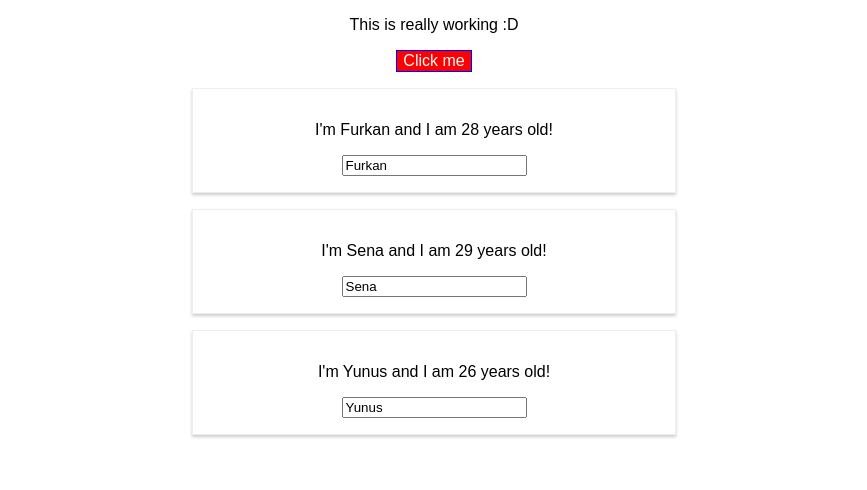
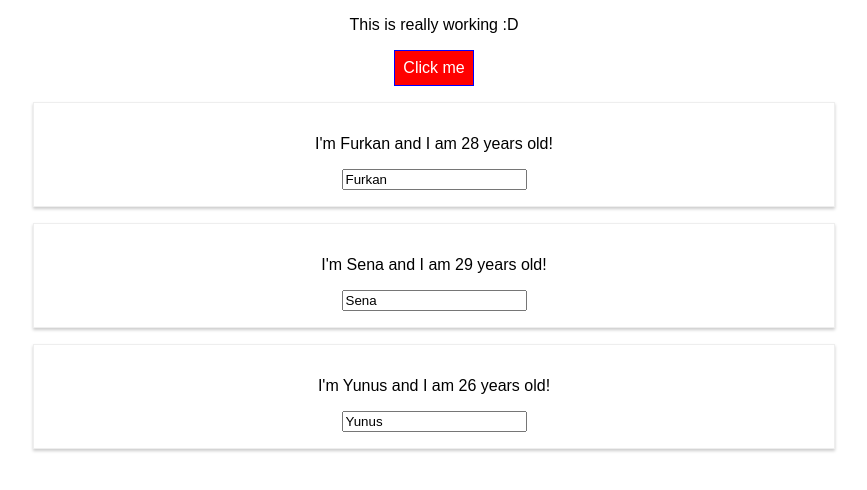
Before and after one commit to RoyalDevGit/Blog, a React (Create React App) app: page / in a window 1280 px wide. Shown: the top 490 px of the page, without its empty margins (206-1073 px from the left). Built offline with nearby package versions, Linux system fonts and the light colour scheme.

Commit message:
back to normal code

```diff
--- a/src/App.js
+++ b/src/App.js
@@ -1,6 +1,5 @@
 import React, { Component } from 'react';
 import './App.css';
-import Radium, { StyleRoot } from 'radium';
 import Person from './Person/Person';
 
 class App extends Component {
@@ -49,11 +48,8 @@ class App extends Component {
       color: 'white',
       font: 'inherit',
       border: '1px solid blue',
-      padding: '8x',
-      ':hover': {
-        backgroundColor: 'lightgreen',
-        color: 'black'
-      }
+      cursor: 'pointer',
+      padding: '8px'
     };
     let persons = null;
 
@@ -77,10 +73,7 @@ class App extends Component {
       );
 
       style.backgroundColor = 'red';
-      style[':hover'] = {
-        backgroundColor: 'salmon',
-        color: 'black'
-      }
+
     }
 
     const classes = [];
@@ -92,17 +85,17 @@ class App extends Component {
     }
 
     return (
-      <StyleRoot>
+
       <div className="App" >
         <p className={classes.join(' ')}>This is really working :D </p>
         <button style={style}
           onClick={this.togglePersonHandler}>Click me</button>
         {persons}
       </div>
-      </StyleRoot>
+
     );
   }
   // return React.createElement('div', {className: 'App'}, React.createElement('h1', null, 'Does this work now?'));
 }
 
-export default Radium(App);
+export default App;
--- a/src/Person/Person.js
+++ b/src/Person/Person.js
@@ -1,15 +1,8 @@
 import React from 'react';
 import './Person.css';
-import Radium from 'radium';
 const person = (props) => {
-
-    const style = {
-        '@media (min-width: 500px)': {
-            width: '450px'
-        }
-    }
     return (
-        <div className="Person" style={style}>
+        <div className="Person">
             <p onClick={props.click}>I'm {props.name} and I am {props.age} years old!</p>
             <p>{props.children}</p>
             <input type="text" onChange={props.change} value={props.name} />
@@ -17,4 +10,4 @@ const person = (props) => {
     )
 };
 
-export default Radium(person);
+export default person;
```
Lines whose indentation alone changed are shown as unchanged.
